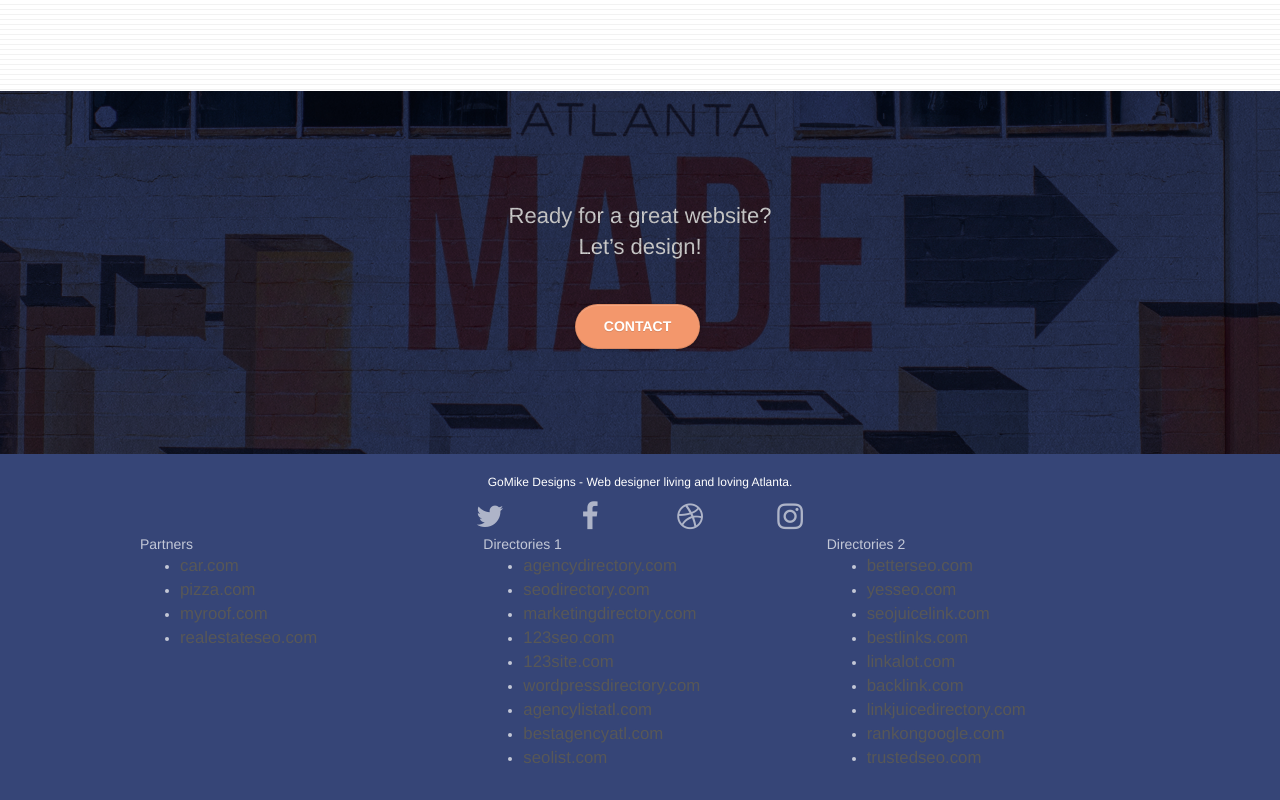
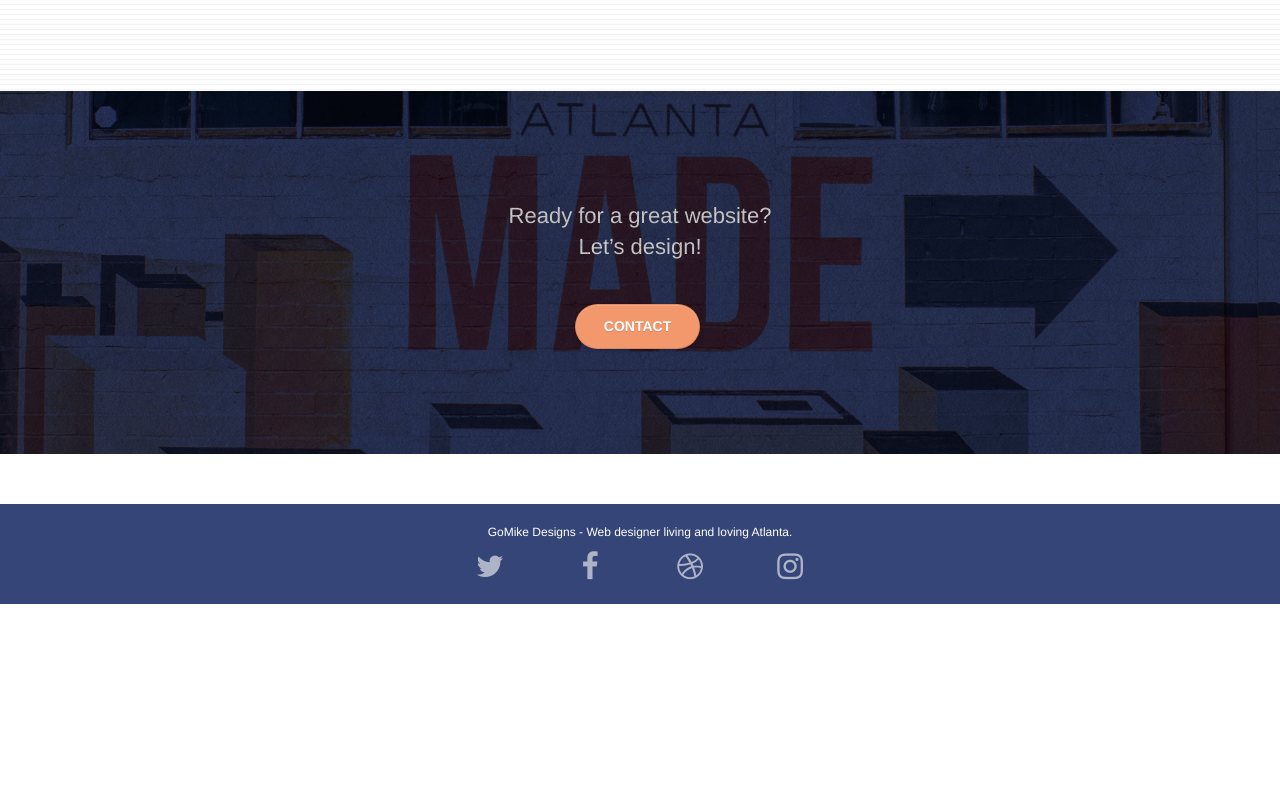
Before and after one commit to newchaptermg/mike-web-new, a plain HTML site: page index.html in a window 1280 px wide. Shown: the part 2835-3635 px from the top of the page. After the commit the page ends 3459 px from the top, so only its background shows below. Drawn offline with Linux system fonts and the light colour scheme.

Commit message:
fixed footer issues

```diff
--- a/index.html
+++ b/index.html
@@ -266,48 +266,8 @@
 							</div>
 							<div class="col-sm-3">
 								<div class="text-center">
-									<a class="social" href="index.html"><span
-											class="fa fa-instagram icon-md"></span></a>
+									<a class="social" href="index.html"><span class="fa fa-instagram icon-md"></span></a>
 								</div>
-							</div>
-						</div>
-						<div class="row">
-							<div class="col-sm-4">
-								Partners
-								<ul>
-									<li><a href="car.com">car.com</a></li>
-									<li><a href="pizza.com">pizza.com</a></li>
-									<li><a href="myroof.com">myroof.com</a></li>
-									<li><a href="realestateseo.com">realestateseo.com</a></li>
-								</ul>
-							</div>
-							<div class="col-sm-4">
-								Directories 1
-								<ul>
-									<li><a href="agencydirectory.com">agencydirectory.com</a></li>
-									<li><a href="seodirectory.com">seodirectory.com</a></li>
-									<li><a href="marketingdirectory.com">marketingdirectory.com</a></li>
-									<li><a href="123seo.com">123seo.com</a></li>
-									<li><a href="123site.com">123site.com</a></li>
-									<li><a href="wordpressdirectory.com">wordpressdirectory.com</a></li>
-									<li><a href="agencylistatl.com">agencylistatl.com</a></li>
-									<li><a href="bestagencyatl.com">bestagencyatl.com</a></li>
-									<li><a href="seolist.com">seolist.com</a></li>
-								</ul>
-							</div>
-							<div class="col-sm-4">
-								Directories 2
-								<ul>
-									<li><a href="betterseo.com">betterseo.com</a></li>
-									<li><a href="yesseo.com">yesseo.com</a></li>
-									<li><a href="seojuicelink.com">seojuicelink.com</a></li>
-									<li><a href="bestlinks.com">bestlinks.com</a></li>
-									<li><a href="linkalot.com">linkalot.com</a></li>
-									<li><a href="backlink.com">backlink.com</a></li>
-									<li><a href="linkjuicedirectory.com">linkjuicedirectory.com</a></li>
-									<li><a href="rankongoogle.com">rankongoogle.com</a></li>
-									<li><a href="trustedseo.com">trustedseo.com</a></li>
-								</ul>
 							</div>
 						</div>
 					</div>
--- a/style.css
+++ b/style.css
@@ -17,6 +17,10 @@ button {
 a:hover {
     text-decoration: none;
     cursor: pointer;
+}
+
+footer {
+    margin: 50px 0 20px 0;
 }
 
 #page-loading-blocs-notifaction {
@@ -687,6 +691,8 @@ p {
     font-size: 12px;
 }
 
+
+
 .tight-width-whitespace {
     max-width: 600px;
     margin: auto auto auto auto;
@@ -837,6 +843,8 @@ h4 {
 .bg-atlanta-20made-20sign-20orange {
     background-image: url("img/atlanta%20made%20sign%20orange.jpg");
 }
+
+
 
 @media (max-width: 1024px) {
     .bloc {
```
